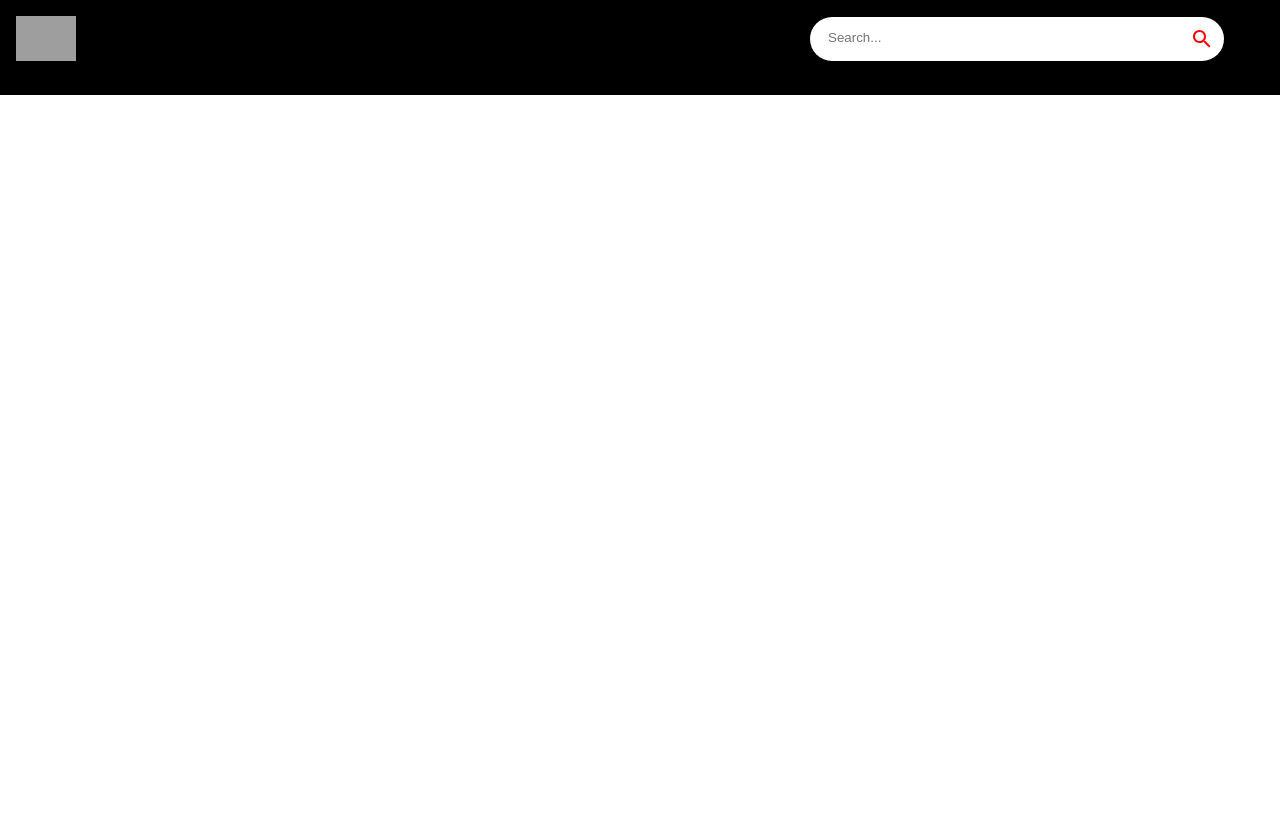
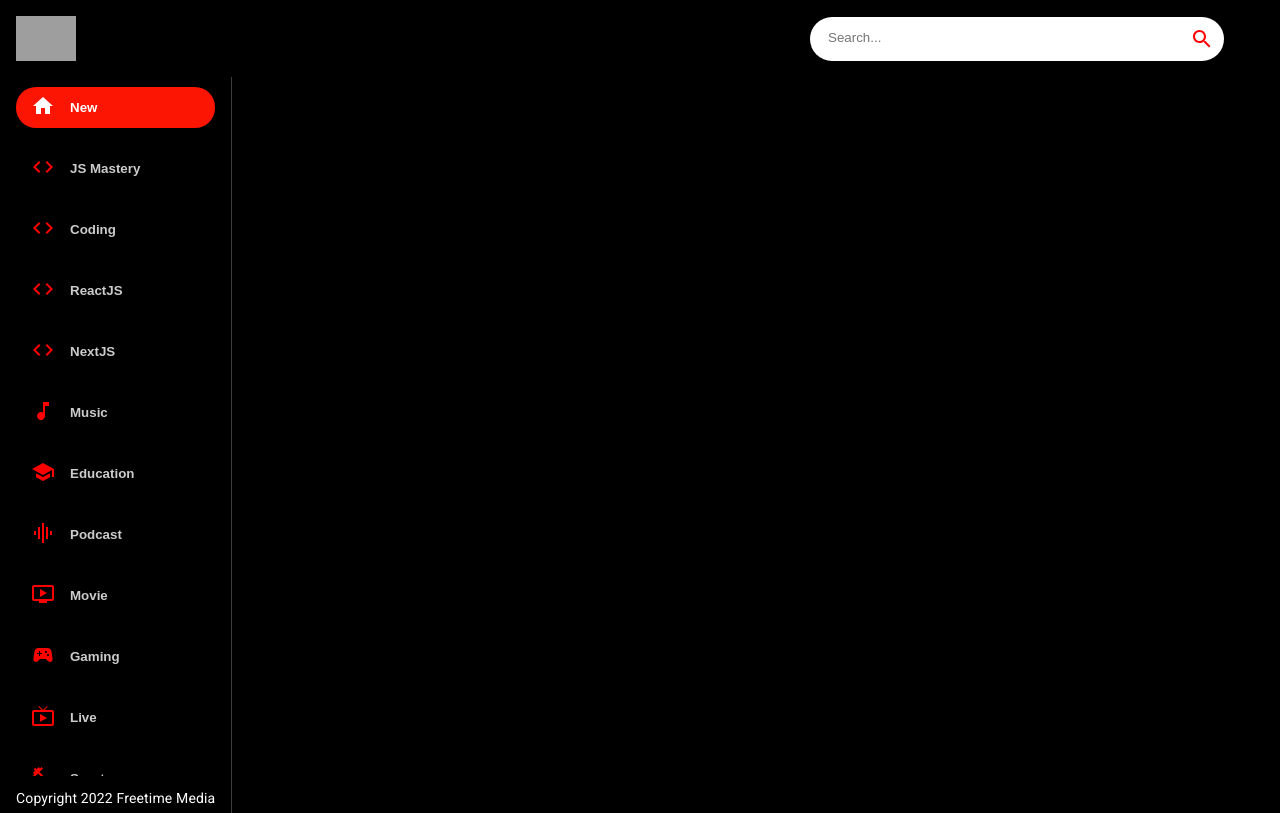
Before and after one commit to freetimezp/js-social-04-youtube, a React (Create React App) app: page / in a window 1280 px wide. Built offline with nearby package versions, Linux system fonts and the light colour scheme; grey boxes are pictures that could not be loaded.

Commit message:
04. js-social-04-youtube. Sidebar component.

```diff
--- a/src/components/Feed.jsx
+++ b/src/components/Feed.jsx
@@ -1,10 +1,39 @@
-import React from 'react';
+import React, {useState, useEffect} from 'react';
+import {Box, Stack, Typography} from "@mui/material";
+import Sidebar from "./Sidebar";
 
 const Feed = () => {
     return (
-        <div>
-            Feed
-        </div>
+        <Stack
+            sx={{
+                flexDirection: {
+                    sx: "column", md: "row"
+                }
+            }}
+        >
+            <Box
+                sx={{
+                    height: {
+                        sx: "auto", md: "92vh"
+                    },
+                    borderRight: "1px solid #3d3d3d",
+                    px: {
+                        sx: 0, md: 2
+                    }
+                }}
+            >
+                <Sidebar />
+
+                <Typography
+                    className="copyright" variant="body2"
+                    sx={{
+                        mt: 1.5, color: '#fff'
+                    }}
+                >
+                    Copyright 2022 Freetime Media
+                </Typography>
+            </Box>
+        </Stack>
     );
 }
 
--- /dev/null
+++ b/src/components/Sidebar.jsx
@@ -0,0 +1,52 @@
+import React from 'react';
+import {Stack} from '@mui/material';
+
+import {categories} from "../utils/constans";
+
+const selectedCategory = 'New';
+
+const Sidebar = () => {
+    return (
+        <Stack
+            direction="row"
+            sx={{
+                overflowY: "auto",
+                height: {
+                    sx: "auto", md: "95%"
+                },
+                flexDirection: {
+                    md: 'column'
+                },
+            }}
+        >
+            {categories?.map((category) => (
+                <button
+                    className="category-btn"
+                    style={{
+                        background: category.name === selectedCategory && '#FC1503',
+                        color: 'white',
+                    }}
+                    key={category.name}
+                >
+                    <span
+                        style={{
+                            color: category.name === selectedCategory ? 'white' : 'red',
+                            marginRight: '15px'
+                        }}
+                    >
+                        {category.icon}
+                    </span>
+                    <span
+                        style={{
+                            opacity: category.name === selectedCategory ? '1' : '0.8'
+                        }}
+                    >
+                        {category.name}
+                    </span>
+                </button>
+            ))}
+        </Stack>
+    );
+}
+
+export default Sidebar;
--- a/src/components/index.js
+++ b/src/components/index.js
@@ -4,3 +4,4 @@
 export {default as VideoDetail} from './VideoDetail';
 export {default as SearchFeed} from './SearchFeed';
 export {default as SearchBar} from './SearchBar';
+export {default as Sidebar} from './Sidebar';
```
